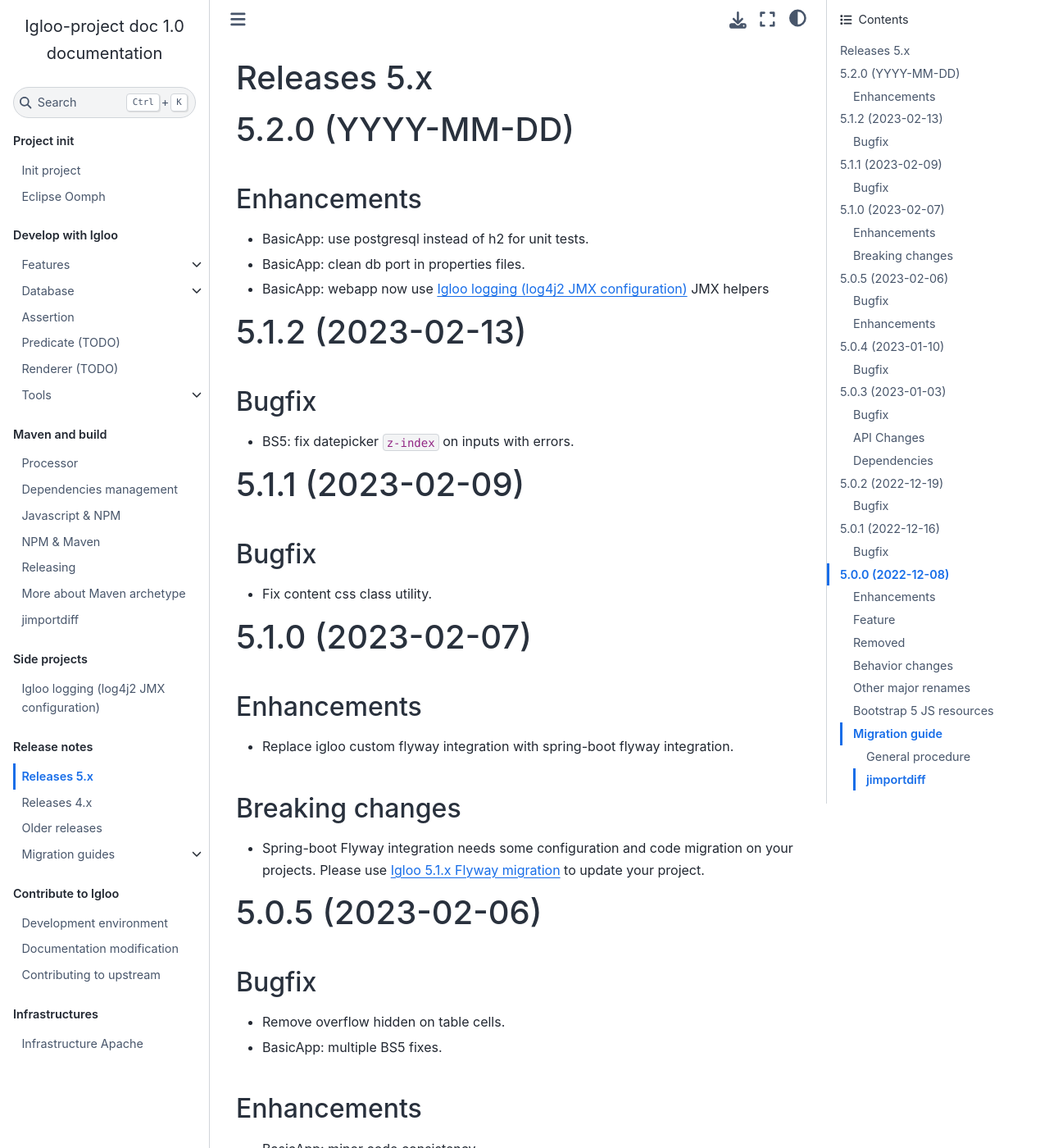
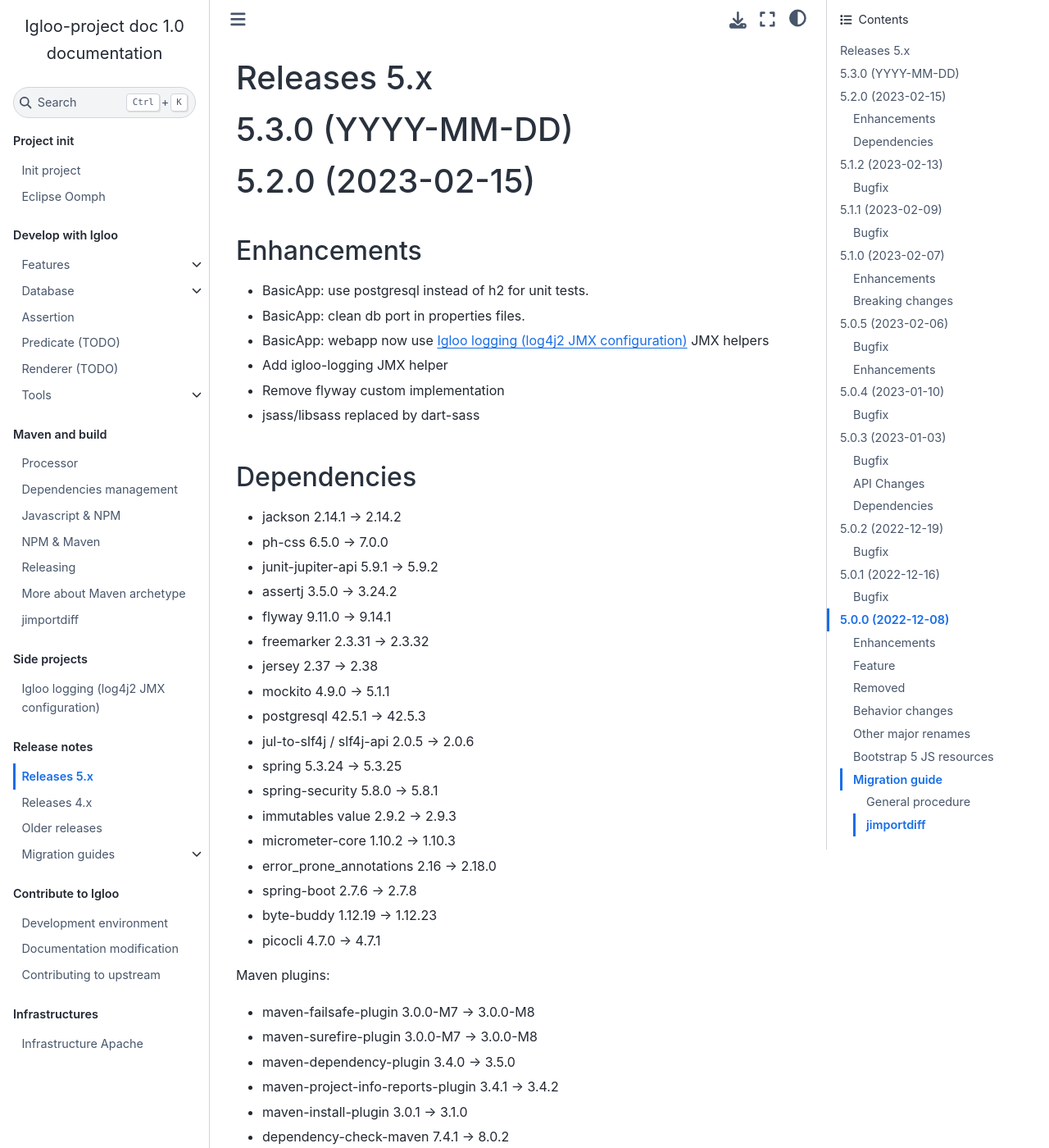
Before and after one commit to igloo-project/igloo-doc, a Sphinx documentation site: the page built from source/release-notes/releases-5.x.md, in a window 1280 px wide and 1400 px high. Shown: the whole window at 82% size. Built offline with Sphinx 7.4.7 and the Sphinx Book theme 1.1.4, drawn with Linux system fonts in a browser that asks for light colours; some of the changed text lies outside the part shown.

Commit message:
doc release igloo 5.2.0

```diff
--- a/source/release-notes/releases-5.x.md
+++ b/source/release-notes/releases-5.x.md
@@ -1,14 +1,53 @@
 # Releases 5.x
+
+(v5.3.0)=
+
+# 5.3.0 (YYYY-MM-DD)
 
 (v5.2.0)=
 
-# 5.2.0 (YYYY-MM-DD)
+# 5.2.0 (2023-02-15)
 
 ## Enhancements
 
 * BasicApp: use postgresql instead of h2 for unit tests.
 * BasicApp: clean db port in properties files.
 * BasicApp: webapp now use {ref}`igloo-logging` JMX helpers
+* Add igloo-logging JMX helper
+* Remove flyway custom implementation
+* jsass/libsass replaced by dart-sass
+
+## Dependencies
+
+* jackson 2.14.1 -> 2.14.2
+* ph-css 6.5.0 -> 7.0.0
+* junit-jupiter-api 5.9.1 -> 5.9.2
+* assertj 3.5.0 -> 3.24.2
+* flyway 9.11.0 -> 9.14.1
+* freemarker 2.3.31 -> 2.3.32
+* jersey 2.37 -> 2.38
+* mockito 4.9.0 -> 5.1.1
+* postgresql 42.5.1 -> 42.5.3
+* jul-to-slf4j / slf4j-api 2.0.5 -> 2.0.6
+* spring 5.3.24 -> 5.3.25
+* spring-security 5.8.0 -> 5.8.1
+* immutables value 2.9.2 -> 2.9.3
+* micrometer-core 1.10.2 -> 1.10.3
+* error_prone_annotations 2.16 -> 2.18.0
+* spring-boot 2.7.6 -> 2.7.8
+* byte-buddy 1.12.19 -> 1.12.23
+* picocli 4.7.0 -> 4.7.1
+
+Maven plugins:
+
+* maven-failsafe-plugin 3.0.0-M7 -> 3.0.0-M8
+* maven-surefire-plugin 3.0.0-M7 -> 3.0.0-M8
+* maven-dependency-plugin 3.4.0 -> 3.5.0
+* maven-project-info-reports-plugin	3.4.1 -> 3.4.2
+* maven-install-plugin 3.0.1 -> 3.1.0
+* dependency-check-maven 7.4.1 -> 8.0.2
+* maven-enforcer-plugin 3.1.0 -> 3.2.1
+* versions-maven-plugin 2.13.0 -> 2.14.2
 
 (v5.1.2)=
 
```
